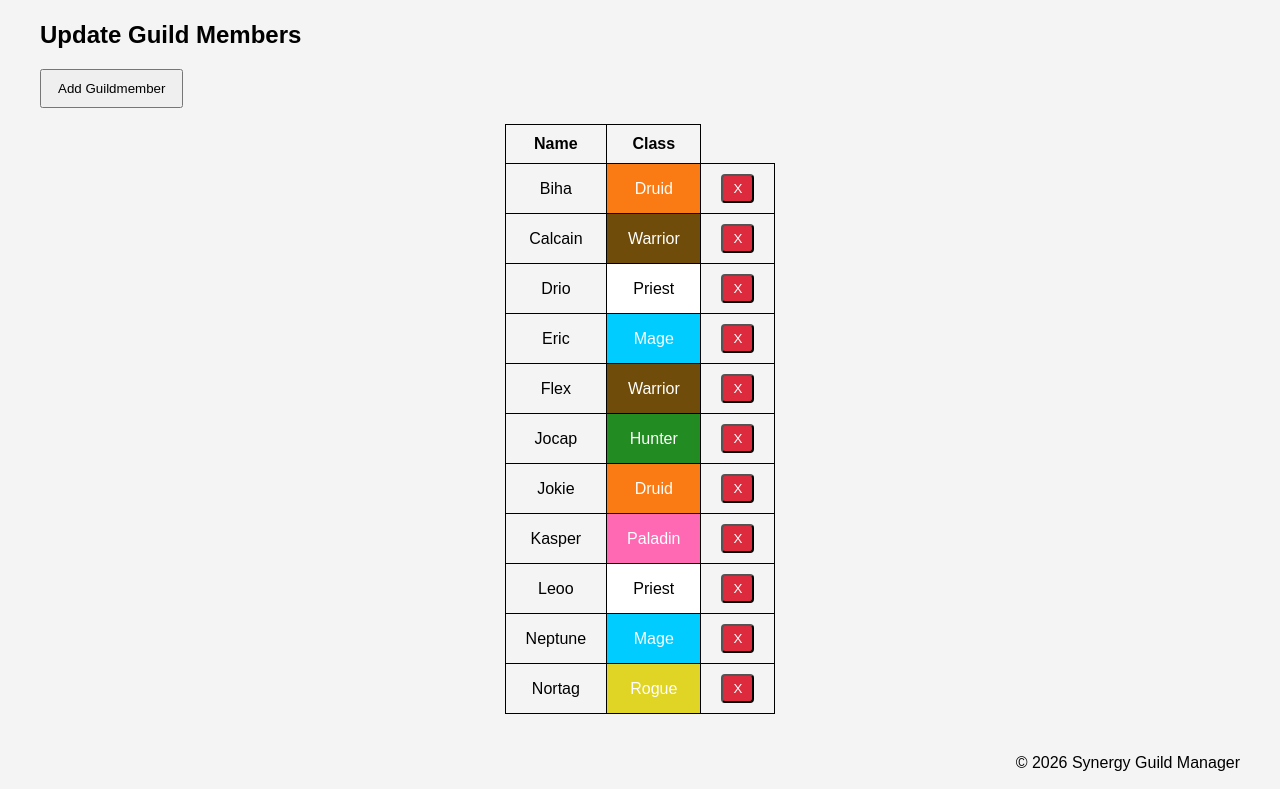
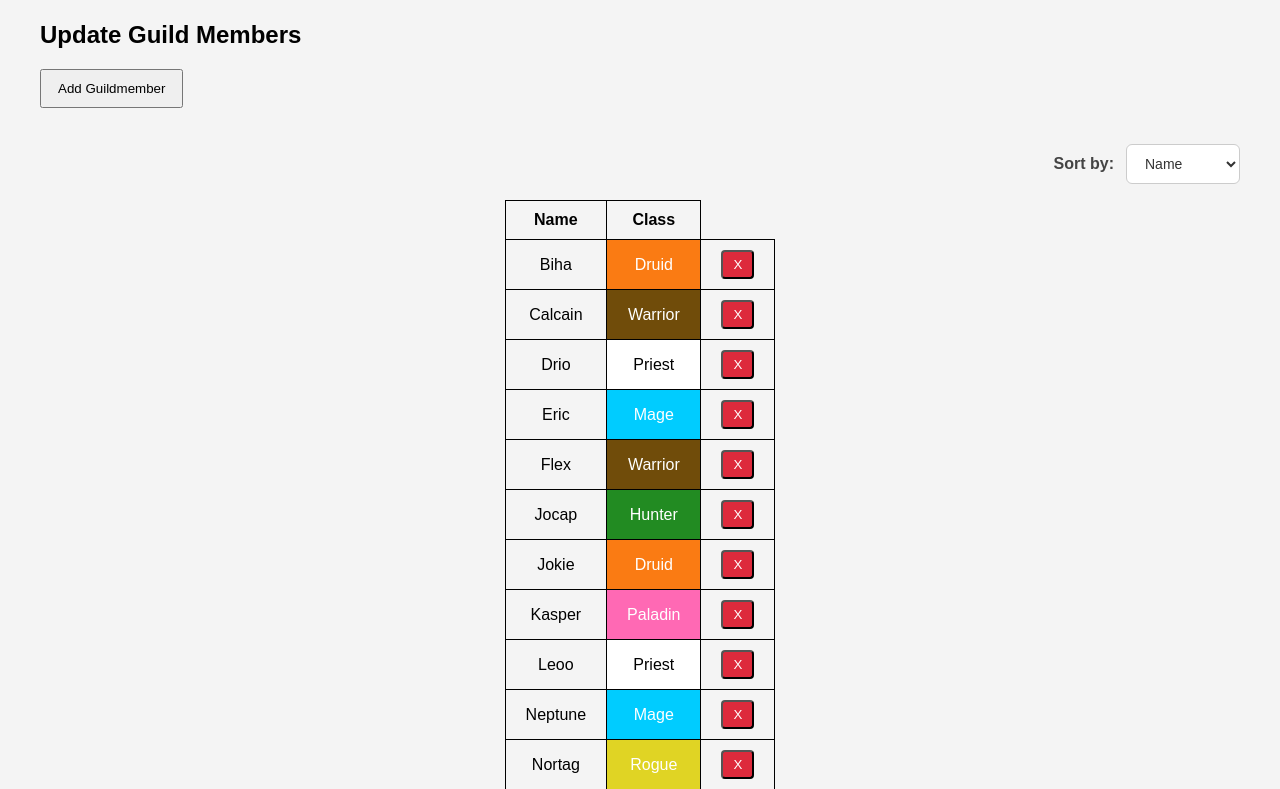
Before and after one commit to Yuu1198/SynergyGuildManager, a Flask app: page / in a window 1280 px wide. Shown: the part 77-866 px from the top of the page. Run offline with Flask 3, Linux system fonts and the light colour scheme; data comes from the database, SQL or seed files in the repository; both versions use the stored data as it was after the commit.

Commit message:
Sorting Dropdown
Added dropdown to sort Guild Members by name or class.

```diff
--- a/app.py
+++ b/app.py
@@ -12,7 +12,9 @@ def home():
 # Define a route to get guild members
 @app.route('/guildmembers', methods=['GET'])
 def get_guild_members_api():
-    members = GuildMemberDAO.get_all_guild_members()
+    order_by = request.args.get('order_by', 'name')
+
+    members = GuildMemberDAO.get_all_guild_members(order_by)
 
     return jsonify([
         {
--- a/guild_member_dao.py
+++ b/guild_member_dao.py
@@ -13,10 +13,13 @@ class GuildMemberDAO:
                 ''')
 
     @staticmethod
-    def get_all_guild_members():
+    def get_all_guild_members(order_by='name'):
+        if order_by not in ('name', 'class_name'):
+            order_by = 'name'
+
         with get_db_connection() as connection:
             members = connection.execute(
-                'SELECT name, class_name FROM guild_members ORDER BY name'
+                f'SELECT name, class_name FROM guild_members ORDER BY {order_by}'
             ).fetchall()
 
         return [
--- a/static/css/style.css
+++ b/static/css/style.css
@@ -37,6 +37,35 @@ h1 {
 
 .form-row label {
     width: auto;
+}
+
+.sort-container {
+    display: flex;
+    align-items: center;
+    justify-content: flex-end;
+    gap: 12px;
+    margin-bottom: 16px;
+    width: 100%;
+    box-sizing: border-box;
+}
+
+.sort-container lable {
+    font-weight: 600;
+    color: #444;
+}
+
+#sort-guild-members {
+    padding: 10px 40px 10px 14px;
+    font-size: 14px;
+    font-family: inherit;
+
+    border: 1px solid #ccc;
+    border-radius: 6px;
+    background-color: #fff;
+    color: #333;
+
+    cursor: pointer;
+    outline: none;
 }
 
 #name,
--- a/static/js/scripts.js
+++ b/static/js/scripts.js
@@ -39,6 +39,8 @@ addMemberForm.addEventListener('submit', async function(event) {
         // Refresh the guild members table
         await loadGuildMembers();
 
+        addMemberForm.hidden = true;
+
     } catch (error) {
         formMessage.textContent = 'A guild member with this name already exists.';
         formMessage.style.color = 'red';
@@ -69,7 +71,9 @@ async function deleteGuildMember(name) {
 
 // Reload guild member table
 async function loadGuildMembers() {
-    const response = await fetch('/guildmembers'); // Request to GET all guild members
+    const orderBy = document.getElementById('sort-guild-members').value;
+
+    const response = await fetch(`/guildmembers?order_by=${encodeURIComponent(orderBy)}`); // Request to GET all guild members
 
     if (!response.ok) {
         throw new Error('Failed to load guild members');
@@ -111,4 +115,8 @@ async function loadGuildMembers() {
     });
 }
 
+document.getElementById('sort-guild-members').addEventListener('change', function() {
+    loadGuildMembers();
+});
+
 document.addEventListener("DOMContentLoaded", loadGuildMembers);
--- a/templates/index.html
+++ b/templates/index.html
@@ -45,6 +45,15 @@
         </form>
 
     </main>
+     <br><br>
+    <div class="sort-container">
+        <lable for="sort-guild-members">Sort by:</lable>
+
+        <select id="sort-guild-members">
+            <option value="name">Name</option>
+            <option value="class_name">Class</option>
+        </select>
+    </div>
     <div>
         <p id="table-message"></p>
         <table id="guildmembers-table">
```
Also changed, not shown: guildmembers.db.
